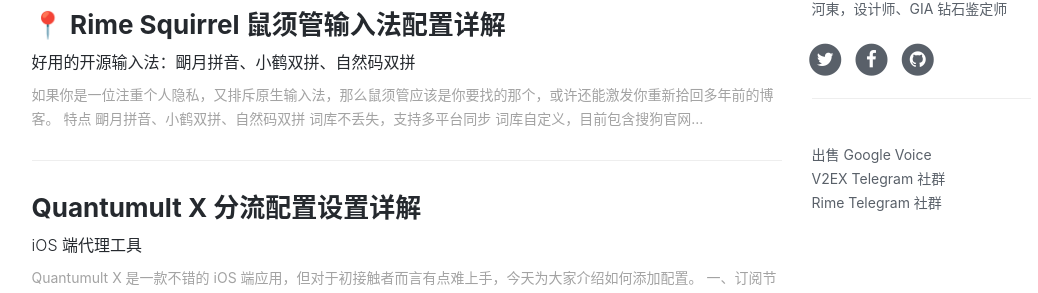
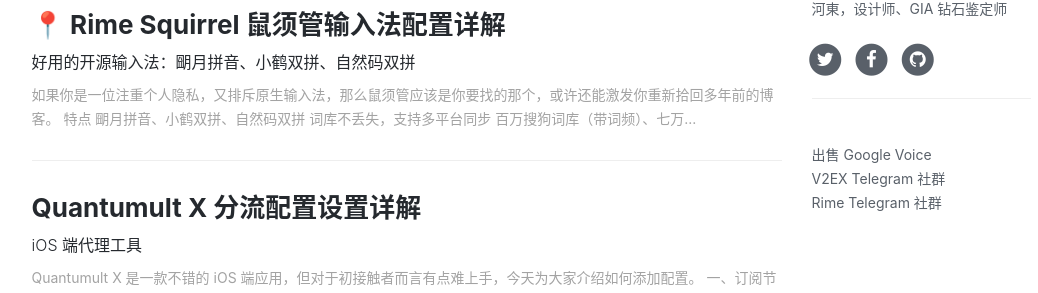
Before and after one commit to ssnhd/ssnhd.github.io, a Jekyll site: the page built from index.html, in a window 1280 px wide and 900 px high, scrolled down 652 px. Shown: the part 174-467 px from the top of the window, without its empty margins (136-1174 px from the left). Built offline with Jekyll 4.4.1, drawn with Linux system fonts in a browser that asks for light colours; nearby versions of some CDN libraries; the list of posts is cut into pages by our own code; comment, search, counter and statistics services are not loaded.

Commit message:
Update 2022-1-6-rime.md

```diff
--- a/_posts/2022-1-6-rime.md
+++ b/_posts/2022-1-6-rime.md
@@ -23,7 +23,7 @@
 
 - 朙月拼音、小鹤双拼、自然码双拼
 - 词库不丢失，支持多平台同步
-- 词库自定义，目前包含搜狗官网 12 类别、聊天词
+- 百万搜狗词库（带词频）、七万日常聊天词库
 - Emoji 与 Mac 同步
 - 动态输入时间、日期、星期
 - 速度快、开源、不联网保护隐私、自定义
```
